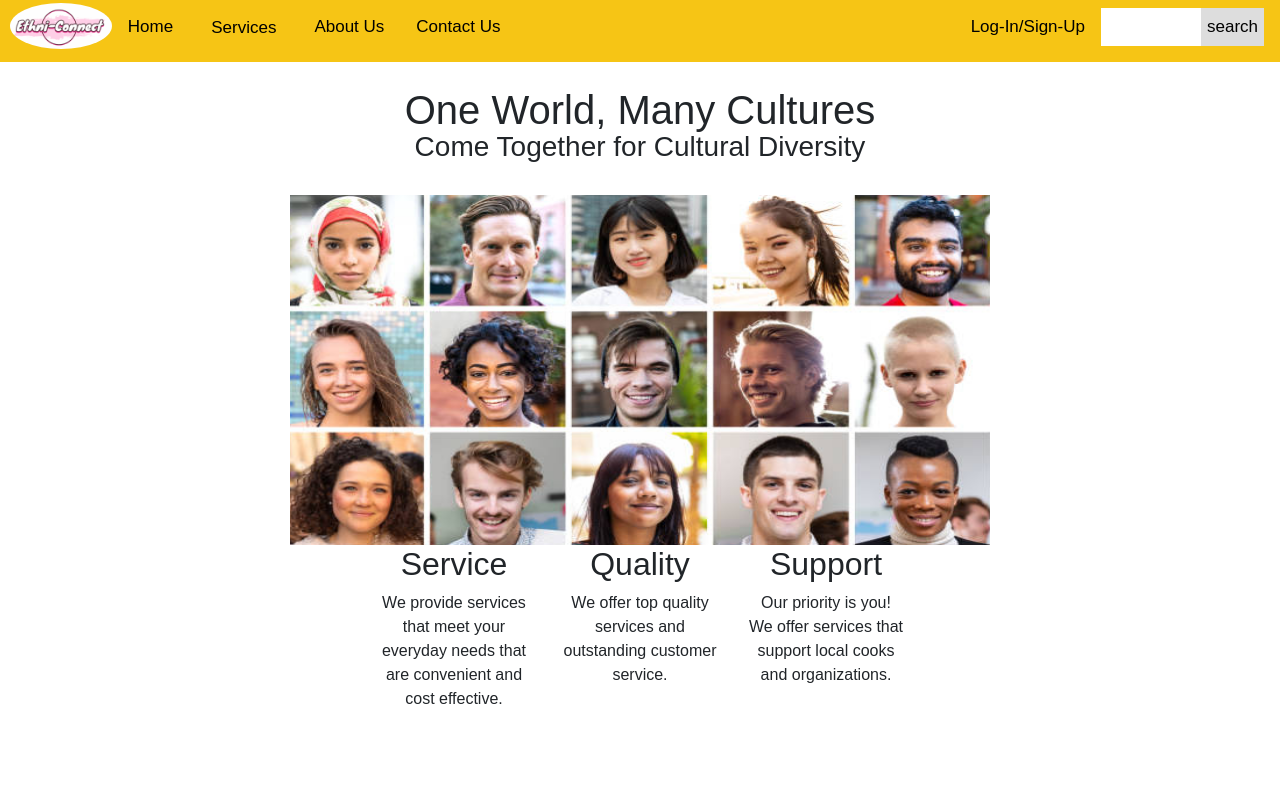
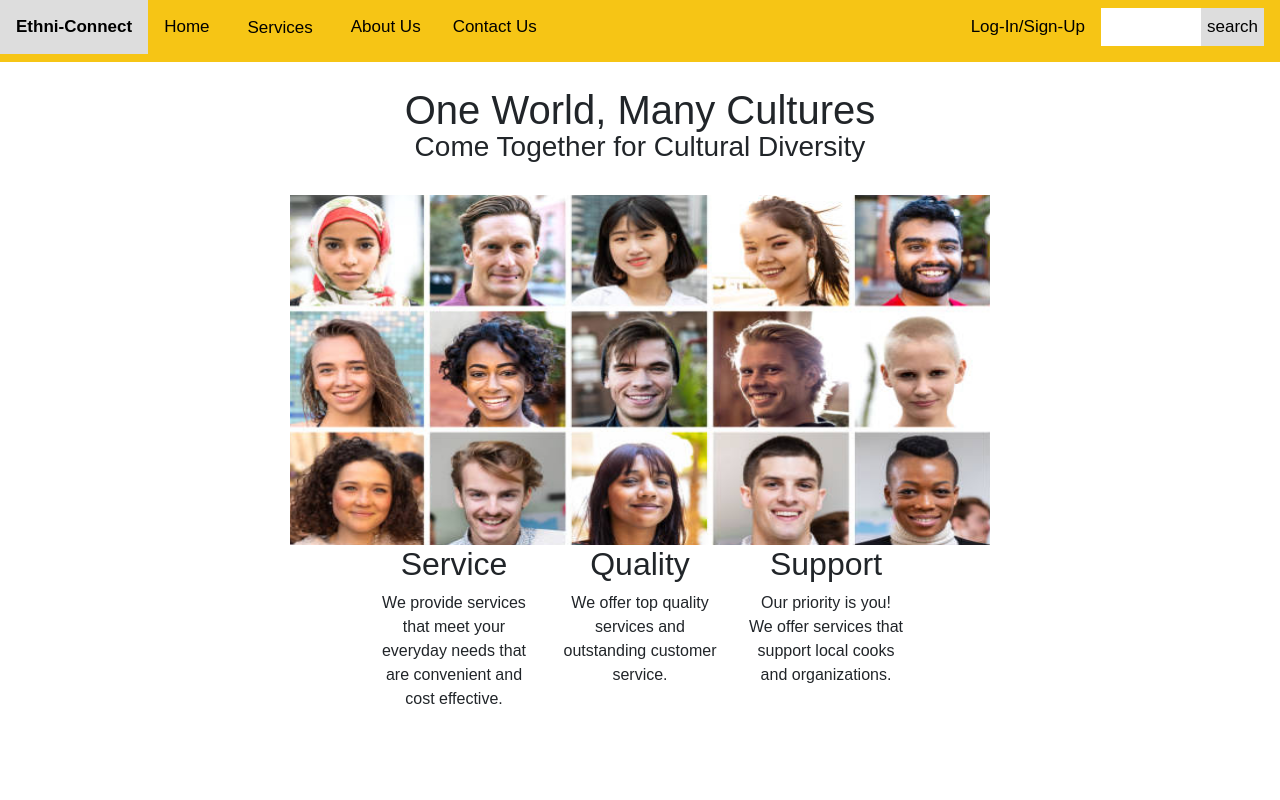
Before and after one commit to nancy617/Group3Project, an Angular app: page / in a window 1280 px wide. Shown: the top 800 px of the page. Built offline with nearby package versions, Linux system fonts and the light colour scheme.

Commit message:
update logo

```diff
--- a/src/app/app.component.html
+++ b/src/app/app.component.html
@@ -1,7 +1,8 @@
 
 <div class="topnav">
-  <img src="assets/Images/logo2.png" alt="logo" style="height: 46px;margin:3px 0 0 10px; float: left; border-radius: 50%;" />
-    <a routerLink="/">Home</a>
+  <!-- <img src="assets/Images/logo2.png" alt="logo" style="height: 46px;margin:3px 0 0 10px; float: left; border-radius: 50%;" /> -->
+  <a href ="/"><b>Ethni-Connect </b></a>
+  <a routerLink="/">Home</a>
     <div class ="dropdown">
       <button class ="dropbtn">  <a routerLink="/homecookedfood">Services</a>  </button>
 
```
